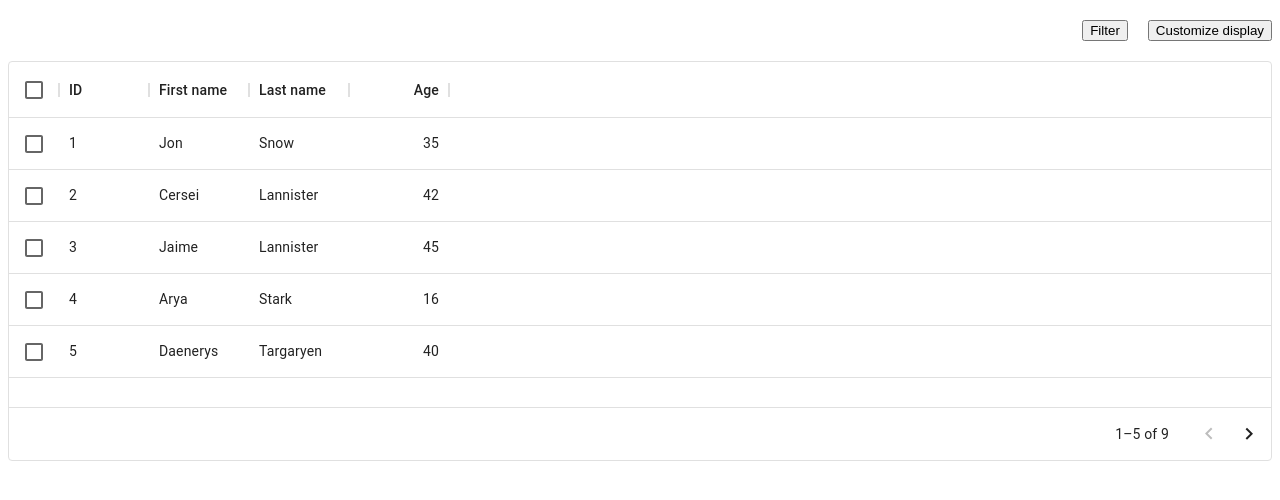
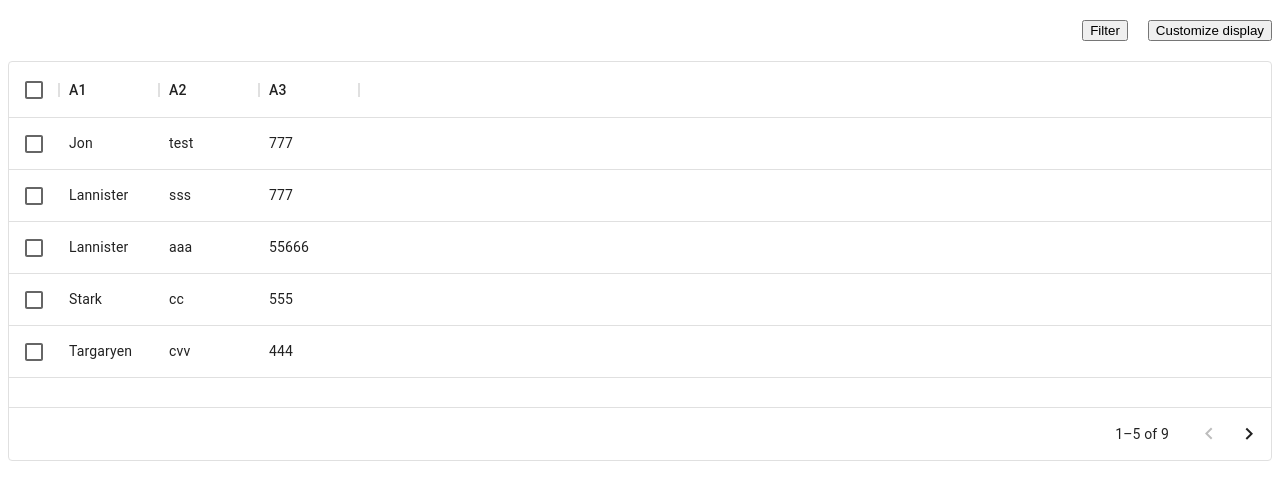
Before and after one commit to omarsalem7/stella, a React (Vite) app: page /route1 in a window 1280 px wide. Shown: the top 500 px of the page. Built offline with nearby package versions, Linux system fonts and the light colour scheme.

Commit message:
Make the table component resuable

```diff
--- a/src/data/route1.tsx
+++ b/src/data/route1.tsx
@@ -1 +1,21 @@
-export const columns = ['A1', 'A2', 'A3'];
+export const columns = [
+  { field: 'A1' },
+  {
+    field: 'A2',
+  },
+  {
+    field: 'A3',
+  },
+];
+
+export const rows = [
+  { id: 1, A1: 'Jon', A2: 'test', A3: '777' },
+  { id: 2, A1: 'Lannister', A2: 'sss', A3: '777' },
+  { id: 3, A1: 'Lannister', A2: 'aaa', A3: '55666' },
+  { id: 4, A1: 'Stark', A2: 'cc', A3: '555' },
+  { id: 5, A1: 'Targaryen', A2: 'cvv', A3: '444' },
+  { id: 6, A1: 'Melisandre', A2: 'bbb', A3: '333' },
+  { id: 7, A1: 'Clifford', A2: 'ggg', A3: '333' },
+  { id: 8, A1: 'Frances', A2: 'ttt', A3: '333' },
+  { id: 9, A1: 'Roxie', A2: 'yyy', A3: '222' },
+];
--- a/src/shared/checkBoxsFilter.tsx
+++ b/src/shared/checkBoxsFilter.tsx
@@ -1,19 +1,17 @@
-type CheckProps = {
-  columns: string[];
-};
+import { FilterInputProps } from './filter.types';
 
-const CheckBoxsFilter = ({ columns }: CheckProps) => {
+const CheckBoxsFilter = ({ columns }: FilterInputProps) => {
   return (
     <>
-      {columns.map((col) => (
-        <div key={col}>
+      {columns.map(({ field }) => (
+        <div key={field}>
           <input
             type="checkbox"
             name="checkbox"
-            id={`checkbox_${col}`}
+            id={`checkbox_${field}`}
             value="value"
           />
-          <label htmlFor={`checkbox_${col}`}>{col}</label>
+          <label htmlFor={`checkbox_${field}`}>{field}</label>
         </div>
       ))}
     </>
--- /dev/null
+++ b/src/shared/filter.types.ts
@@ -0,0 +1,5 @@
+export type FilterInputProps = {
+  columns: {
+    field: string;
+  }[];
+};
--- a/src/shared/multipleSelect.tsx
+++ b/src/shared/multipleSelect.tsx
@@ -6,6 +6,7 @@ import FormControl from '@mui/material/FormControl';
 import ListItemText from '@mui/material/ListItemText';
 import Select, { SelectChangeEvent } from '@mui/material/Select';
 import Checkbox from '@mui/material/Checkbox';
+import { FilterInputProps } from './filter.types';
 
 const ITEM_HEIGHT = 48;
 const ITEM_PADDING_TOP = 8;
@@ -18,11 +19,7 @@ const MenuProps = {
   },
 };
 
-type MultiProps = {
-  columns: string[];
-};
-
-export default function MultipleSelect({ columns }: MultiProps) {
+export default function MultipleSelect({ columns }: FilterInputProps) {
   const [personName, setPersonName] = useState<string[]>([]);
 
   const handleChange = (event: SelectChangeEvent<typeof personName>) => {
@@ -48,10 +45,10 @@ export default function MultipleSelect({ columns }: MultiProps) {
           renderValue={(selected) => selected.join(', ')}
           MenuProps={MenuProps}
         >
-          {columns.map((name) => (
-            <MenuItem key={name} value={name}>
-              <Checkbox checked={personName.indexOf(name) > -1} />
-              <ListItemText primary={name} />
+          {columns.map(({ field }) => (
+            <MenuItem key={field} value={field}>
+              <Checkbox checked={personName.indexOf(field) > -1} />
+              <ListItemText primary={field} />
             </MenuItem>
           ))}
         </Select>
--- a/src/shared/table.tsx
+++ b/src/shared/table.tsx
@@ -1,34 +1,6 @@
 import Box from '@mui/material/Box';
-import { DataGrid, GridColDef, GridValueGetterParams } from '@mui/x-data-grid';
-
-const columns: GridColDef[] = [
-  { field: 'id', headerName: 'ID', width: 90 },
-  {
-    field: 'firstName',
-    headerName: 'First name',
-  },
-  {
-    field: 'lastName',
-    headerName: 'Last name',
-  },
-  {
-    field: 'age',
-    headerName: 'Age',
-    type: 'number',
-  },
-];
-
-const rows = [
-  { id: 1, lastName: 'Snow', firstName: 'Jon', age: 35 },
-  { id: 2, lastName: 'Lannister', firstName: 'Cersei', age: 42 },
-  { id: 3, lastName: 'Lannister', firstName: 'Jaime', age: 45 },
-  { id: 4, lastName: 'Stark', firstName: 'Arya', age: 16 },
-  { id: 5, lastName: 'Targaryen', firstName: 'Daenerys', age: 40 },
-  { id: 6, lastName: 'Melisandre', firstName: null, age: 150 },
-  { id: 7, lastName: 'Clifford', firstName: 'Ferrara', age: 44 },
-  { id: 8, lastName: 'Frances', firstName: 'Rossini', age: 36 },
-  { id: 9, lastName: 'Roxie', firstName: 'Harvey', age: 65 },
-];
+import { DataGrid } from '@mui/x-data-grid';
+import { rows, columns } from '../data/route1';
 
 export default function Table() {
   return (
```
